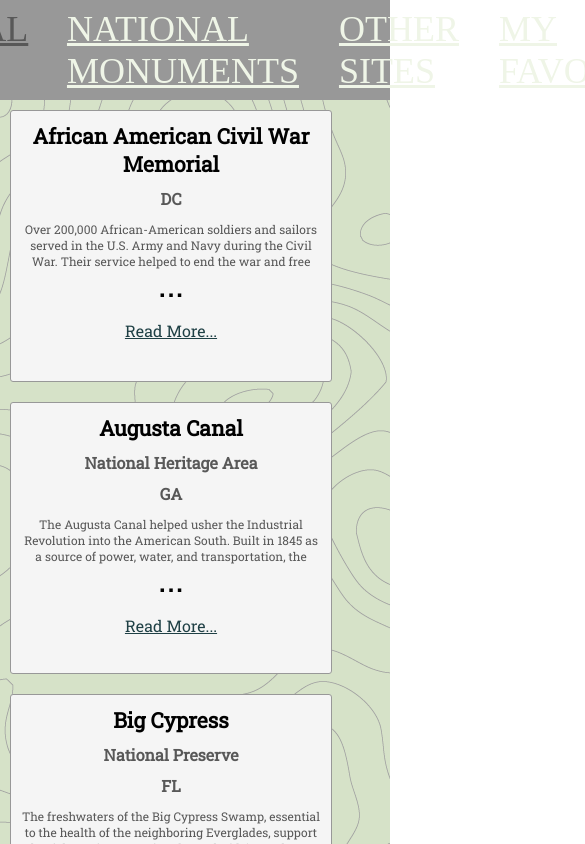
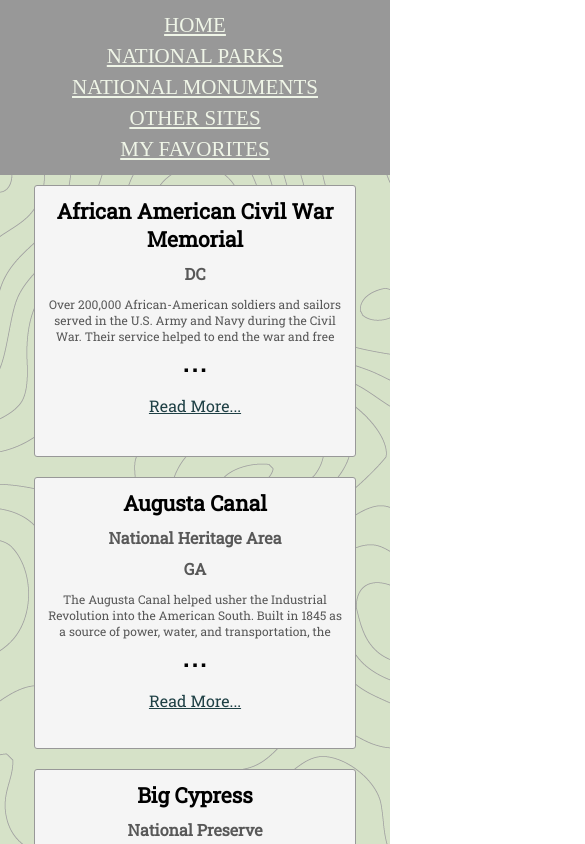
Before and after one commit to kawilliams8/NPSHelper, a React (Create React App) app: page /others in a window 390 px wide. Shown: the top 844 px of the page, 585 px wide, since content can reach past the window. Built offline with nearby package versions, Linux system fonts and the light colour scheme; no server answers.

Commit message:
Add media queries for main page

```diff
--- a/src/containers/App/App.css
+++ b/src/containers/App/App.css
@@ -51,3 +51,32 @@
 .App-nav-text:active {
   color: #473328;
 }
+
+@media only screen and (max-width: 1024px) {
+  .App-nav-text {
+    font-size: 18px;
+    justify-content: space-evenly;
+  }
+
+  .ParksContainer {
+    justify-content: space-around;
+  }
+
+  .Park-card-image {
+    height: 200px;
+    width: 200px;
+  }
+}
+
+@media only screen and (max-width: 785px) {
+  .App-header {
+    flex-direction: column;
+    height: 175px;
+  }
+
+  .App-nav-text {
+    font-size: 21px;
+    padding: 3px;
+  }
+
+}
--- a/src/containers/ParksContainer/ParksContainer.css
+++ b/src/containers/ParksContainer/ParksContainer.css
@@ -17,7 +17,7 @@
 }
 
 .Favorites-star:hover {
-  transform: rotate(360deg);
+  transform: rotate(90deg);
 }
 
 .Park-link {
```
